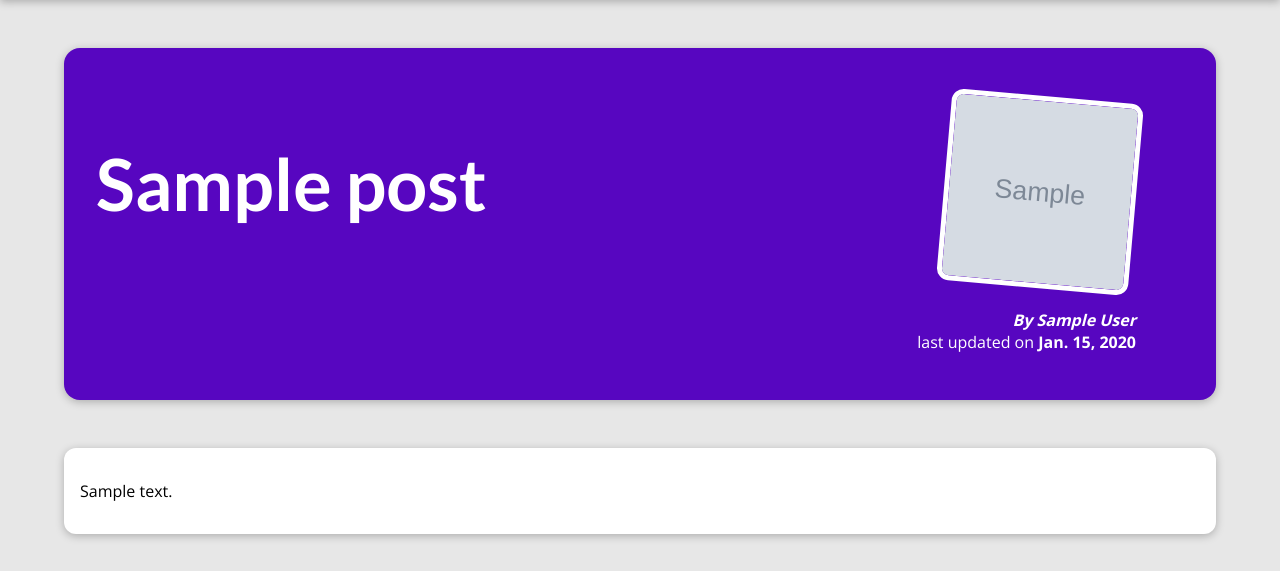
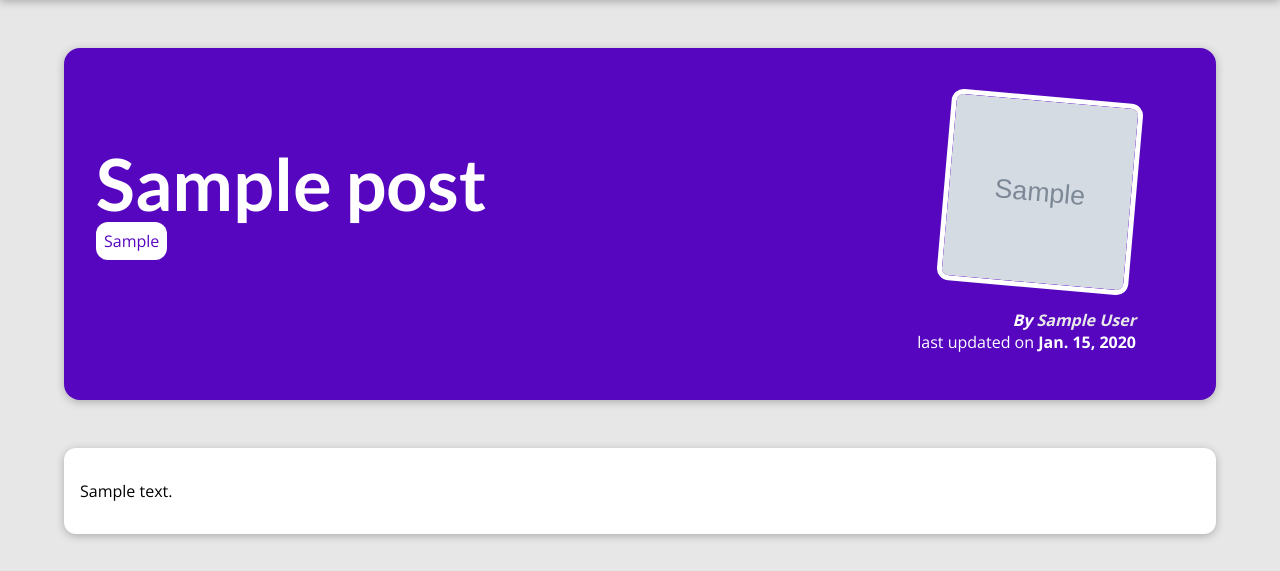
Before and after one commit to Rishi-Mishra0704/django-blog, a Django app: a page that uses blog/templates/blog/post-details.html in a window 1280 px wide. Shown: the part 80-651 px from the top of the page. Run offline with Django 4.2, Linux system fonts and the light colour scheme; tables that the repository leaves empty hold one stand-in row (values such as "Sample post"); grey boxes marked "Sample" are stand-in pictures.

Commit message:
Add tags and styles to details page

```diff
--- a/blog/static/blog/post-details.css
+++ b/blog/static/blog/post-details.css
@@ -22,6 +22,14 @@ body {
   #summary h2 {
     color: white;
     font-size: 4.5rem;
+    margin-bottom: 0.25rem;
+  }
+
+  .tag{
+    background-color: white;
+    color: #5706c0;
+    padding: 0.5rem;
+    border-radius: 12px;
   }
 
   #summary article {
@@ -32,6 +40,11 @@ body {
     border-radius: 12px;
     text-align: right;
     color: white;
+  }
+
+  #summary a{
+    color: #e7e7e7;
+    text-decoration: none;
   }
 
   #summary article img {
--- a/blog/templates/blog/post-details.html
+++ b/blog/templates/blog/post-details.html
@@ -12,9 +12,14 @@
 
 <section id="summary">
     <h2>{{post.title}}</h2>
+    <div>
+        {%for tag in post.tags.all%}
+        <span class="tag">{{tag.caption}}</span>
+        {%endfor%}
+    </div>
     <article>
         <img src="{% static 'blog/images/'|add:post.image_name %}" alt="{{post.title}}">
-        <address>By {{post.author}}</address>
+        <address>By <a href="mailto:{{post.author.email_address}}">{{post.author}}</a></address>
         <div>
             last updated on <time>{{post.date}} </time>
         </div>
```
